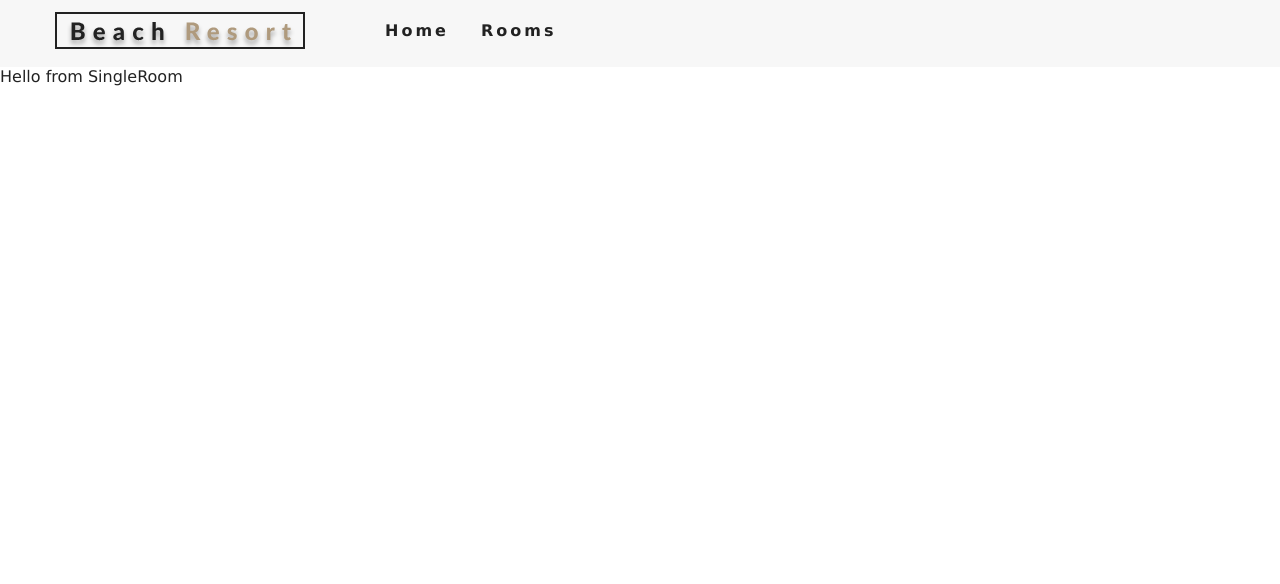
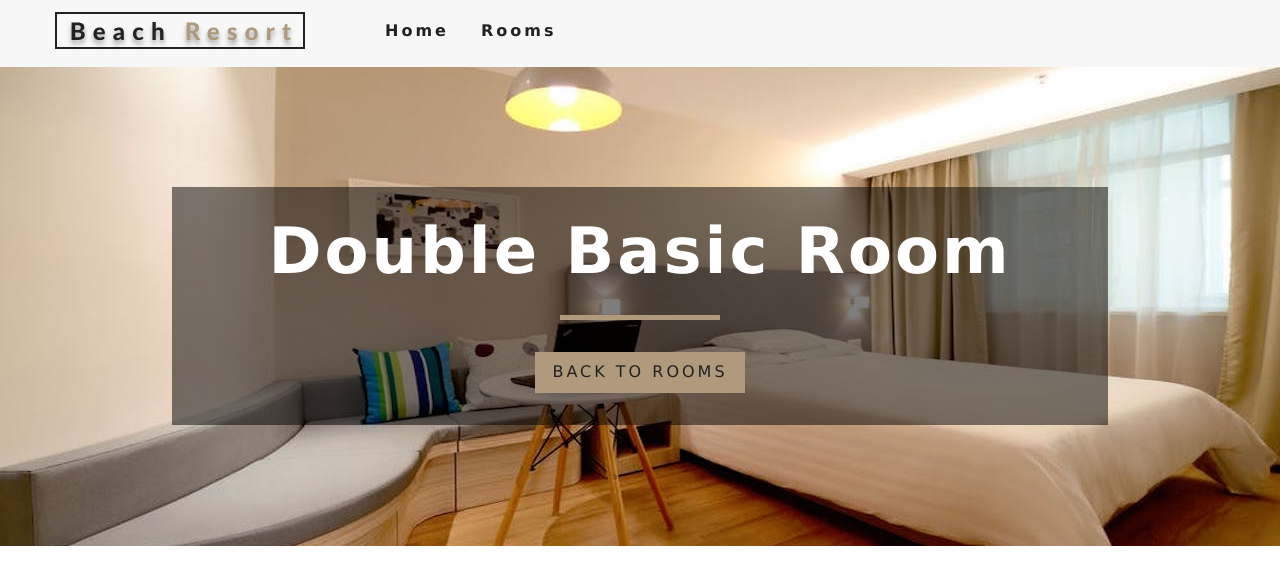
Before and after one commit to samuroni/trustInParks, a React (Create React App) app: page /rooms/double-basic in a window 1280 px wide. Shown: the top 584 px of the page. Built offline with nearby package versions, Linux system fonts and the light colour scheme.

Commit message:
2.56.00 single room page started, hero styled component to be implemented

```diff
--- a/src/components/Room.js
+++ b/src/components/Room.js
@@ -20,11 +20,11 @@
     )
 }
 
-Room.PropTypes = {
+Room.propTypes = {
     room:PropTypes.shape({
         name:PropTypes.string.isRequired,
         slug:PropTypes.string.isRequired,
         images:PropTypes.arrayOf(PropTypes.string).isRequired,
-        price:PropTypes.number.isRequired
+        price:PropTypes.number.isRequired,
     })
 }
--- a/src/context.js
+++ b/src/context.js
@@ -5,7 +5,7 @@
 
 class RoomProvider extends Component {
     state = {
-        roorms:[],
+        rooms:[],
         sorteRooms:[],
         featuredRooms:[],
         loading: true
@@ -36,12 +36,19 @@
         return tempItems;
     }
 
-
+    getRoom = (slug) => {
+        let tempRooms = [...this.state.rooms];
+        const room = tempRooms.find((room) => room.slug === slug);
+        return room;
+    };
 
 
     render() {
         return (
-            <RoomContext.Provider value= {{...this.state}}>
+            <RoomContext.Provider value= {{
+                ...this.state,
+                getRoom:this.getRoom
+                }}>
                 {this.props.children}
             </RoomContext.Provider>
         )
--- a/src/pages/SingleRoom.js
+++ b/src/pages/SingleRoom.js
@@ -1,11 +1,52 @@
 import React, { Component } from 'react'
+import defaultBcg from '../images/room-1.jpeg'
+import Hero from '../components/Hero'
+import Banner from '../components/Banner'
+import {Link} from 'react-router-dom'
+import {RoomContext} from '../context'
+
+
 
 export default class SingleRoom extends Component {
+
+    constructor(props){
+        super(props)
+        // console.log(this.props);
+        this.state = {
+            slug: this.props.match.params.slug,
+            defaultBcg,
+        }
+    }
+
+    static contextType = RoomContext;
+
+    componentDidMount(){
+
+    }
+
     render() {
+        const {getRoom} = this.context;
+        const room = getRoom(this.state.slug);
+
+        if(!room){
+            return <div className='error'>
+                <h3>No such room could be find - loading</h3>
+                <Link to='/rooms' className='btn-primary'>
+                    back to rooms
+                </Link>
+            </div>
+        }
+
+        const {name, description, capacity, size, price, extras, breakfast,pets, images} = room
+
         return (
-            <div>
-                Hello from SingleRoom
-            </div>
+            <Hero hero='roomsHero'>
+                <Banner title={`${name} room`}>
+                    <Link to='/rooms' className='btn-primary'>
+                        back to rooms
+                    </Link>
+                </Banner>
+            </Hero>
         )
     }
 }
```
